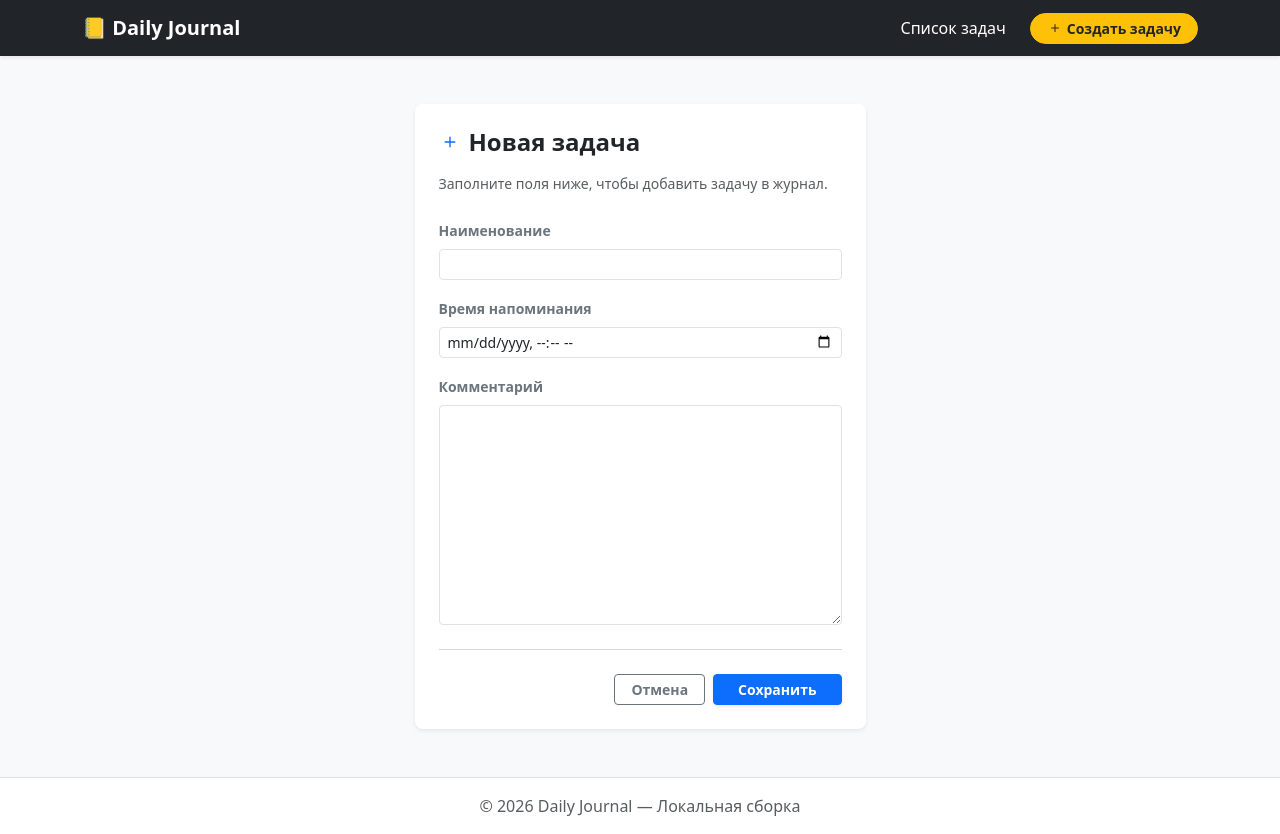
After one commit to burmspb-code/Daily_journal, a Django app: page /task/add/ in a window 1280 px wide. The commit adds this page. Run offline with Django 5.2, Linux system fonts and the light colour scheme; some libraries are stand-ins or nearby versions.

Commit message:
add created task

```diff
--- a/config/urls.py
+++ b/config/urls.py
@@ -1,25 +1,8 @@
-"""
-URL configuration for config project.
-
-The `urlpatterns` list routes URLs to views. For more information please see:
-    https://docs.djangoproject.com/en/6.0/topics/http/urls/
-Examples:
-Function views
-    1. Add an import:  from my_app import views
-    2. Add a URL to urlpatterns:  path('', views.home, name='home')
-Class-based views
-    1. Add an import:  from other_app.views import Home
-    2. Add a URL to urlpatterns:  path('', Home.as_view(), name='home')
-Including another URLconf
-    1. Import the include() function: from django.urls import include, path
-    2. Add a URL to urlpatterns:  path('blog/', include('blog.urls'))
-"""
-
 from django.contrib import admin
 from django.urls import path
 from django.urls import path, include
 
 urlpatterns = [
     path("admin/", admin.site.urls),
-    path("", include("daily.urls")),
+    path("", include(("daily.urls", "daily"), namespace="daily")),
 ]
--- /dev/null
+++ b/daily/forms.py
@@ -0,0 +1,22 @@
+from django import forms
+from .models import Task
+
+
+class TaskForm(forms.ModelForm):
+    class Meta:
+        model = Task
+        fields = ['name', 'reminder_at', 'comment']
+
+        # Профессиональный штрих: задаем тип поля "Календарь + Время"
+        widgets = {
+            'reminder_at': forms.DateTimeInput(
+                attrs={'type': 'datetime-local'},
+                format='%Y-%m-%dT%H:%M'
+            ),
+        }
+
+    # Переопределяем метод __init__, чтобы Django корректно читал существующую дату при редактировании
+    def __init__(self, *args, **kwargs):
+        super().__init__(*args, **kwargs)
+        if self.instance and self.instance.pk and self.instance.reminder_at:
+            self.initial['reminder_at'] = self.instance.reminder_at.strftime('%Y-%m-%dT%H:%M')
--- a/daily/templates/daily/base.html
+++ b/daily/templates/daily/base.html
@@ -11,23 +11,8 @@
 </head>
 <body class="d-flex flex-column h-100 bg-light">
 
-    <!-- Верхняя навигационная панель (Navbar) -->
-    <nav class="navbar navbar-expand-lg navbar-dark bg-dark shadow-sm">
-        <div class="container">
-            <a class="navbar-brand fw-bold" href="{% url 'task_list' %}">📒 Daily Journal</a>
-            <button class="navbar-toggler" type="button" data-bs-toggle="collapse" data-bs-target="#navbarNav">
-                <span class="navbar-toggler-icon"></span>
-            </button>
-            <div class="collapse navbar-collapse" id="navbarNav">
-                <ul class="navbar-nav ms-auto">
-                    <li class="nav-item">
-                        <a class="nav-link active" href="{% url 'task_list' %}">Список задач</a>
-                    </li>
-                </ul>
-            </div>
-        </div>
-    </nav>
-
+    <!-- Подключение компонента навигационной панели -->
+    {% include 'daily/includes/navbar.html' %}
     <!-- Основной контент страницы -->
     <main class="flex-shrink-0 my-5">
         <div class="container">
--- /dev/null
+++ b/daily/templates/daily/includes/navbar.html
@@ -0,0 +1,26 @@
+<!-- Верхняя навигационная панель (Navbar) -->
+<nav class="navbar navbar-expand-lg navbar-dark bg-dark shadow-sm">
+    <div class="container">
+        <a class="navbar-brand fw-bold" href="{% url 'daily:task_list' %}">📒 Daily Journal</a>
+        <button class="navbar-toggler" type="button" data-bs-toggle="collapse" data-bs-target="#navbarNav">
+            <span class="navbar-toggler-icon"></span>
+        </button>
+        <div class="collapse navbar-collapse" id="navbarNav">
+            <ul class="navbar-nav ms-auto align-items-center gap-2">
+                <li class="nav-item">
+                    <a class="nav-link active" href="{% url 'daily:task_list' %}">Список задач</a>
+                </li>
+                <!-- Кнопка создания задачи с красивой векторной иконкой -->
+                <li class="nav-item ms-lg-2">
+                    <a class="btn btn-warning btn-sm fw-bold px-3 text-dark rounded-pill d-flex align-items-center gap-1.5" href="{% url 'daily:task_create' %}">
+                        <!-- Векторная SVG-иконка плюса вместо текстового значка -->
+                        <svg xmlns="http://w3.org" width="16" height="16" fill="currentColor" class="me-1" viewBox="0 0 16 16" style="vertical-align: middle;">
+                            <path d="M8 4a.5.5 0 0 1 .5.5v3h3a.5.5 0 0 1 0 1h-3v3a.5.5 0 0 1-1 0v-3h-3a.5.5 0 0 1 0-1h3v-3A.5.5 0 0 1 8 4"/>
+                        </svg>
+                        <span>Создать задачу</span>
+                    </a>
+                </li>
+            </ul>
+        </div>
+    </div>
+</nav>
--- /dev/null
+++ b/daily/templates/daily/task_form.html
@@ -0,0 +1,74 @@
+{% extends 'daily/base.html' %}
+
+{% block title %}Создать задачу | Daily Journal{% endblock %}
+
+{% block content %}
+<div class="row justify-content-center">
+    <div class="col-md-6 col-lg-5">
+        <!-- Карточка формы -->
+        <div class="card shadow-sm border-0 rounded-3">
+            <div class="card-body p-4">
+                <h2 class="h4 fw-bold text-dark mb-3 d-flex align-items-center gap-2">
+                    <!-- Современная SVG-иконка плюса вместо старого эмодзи -->
+                    <svg xmlns="http://w3.org" width="22" height="22" fill="currentColor" class="text-primary" viewBox="0 0 16 16">
+                        <path d="M8 4a.5.5 0 0 1 .5.5v3h3a.5.5 0 0 1 0 1h-3v3a.5.5 0 0 1-1 0v-3h-3a.5.5 0 0 1 0-1h3v-3A.5.5 0 0 1 8 4"/>
+                    </svg>
+                    <span>Новая задача</span>
+                </h2>
+                <p class="text-muted small mb-4">Заполните поля ниже, чтобы добавить задачу в журнал.</p>
+
+                <!-- Форма отправки данных в Django -->
+                <form method="POST" action="">
+                    {% csrf_token %}
+
+                    <!-- Рендеринг полей формы с автоматическими Bootstrap классами -->
+                    {% for field in form %}
+                        <div class="mb-3">
+                            <label for="{{ field.id_for_label }}" class="form-label fw-semibold small text-secondary">
+                                {{ field.label }}
+                            </label>
+
+                            <!-- Добавляем Bootstrap-класс form-control динамически -->
+                            {{ field }}
+
+                            {% if field.help_text %}
+                                <div class="form-text small">{{ field.help_text }}</div>
+                            {% endif %}
+
+                            {% for error in field.errors %}
+                                <div class="text-danger small mt-1">⚠️ {{ error }}</div>
+                            {% endfor %}
+                        </div>
+                    {% endfor %}
+
+                    <hr class="my-4 text-muted opacity-25">
+
+                    <!-- Кнопки управления -->
+                    <div class="d-flex gap-2 justify-content-end">
+                        <a href="{% url 'daily:task_list' %}" class="btn btn-outline-secondary btn-sm px-3 fw-semibold">
+                            Отмена
+                        </a>
+                        <button type="submit" class="btn btn-primary btn-sm px-4 fw-semibold shadow-sm">
+                            Сохранить
+                        </button>
+                    </div>
+                </form>
+            </div>
+        </div>
+    </div>
+</div>
+
+<script>
+    // Профессиональный штрих: автоматически добавляем Bootstrap-класс для всех инпутов формы
+    document.addEventListener("DOMContentLoaded", function() {
+        const formInputs = document.querySelectorAll('form input, form textarea, form select');
+        formInputs.forEach(input => {
+            if (input.type !== 'checkbox' && input.type !== 'radio') {
+                input.classList.add('form-control', 'form-control-sm');
+            } else {
+                input.classList.add('form-check-input');
+            }
+        });
+    });
+</script>
+{% endblock %}
--- a/daily/templates/daily/task_list.html
+++ b/daily/templates/daily/task_list.html
@@ -81,7 +81,7 @@
 <div class="d-flex justify-content-between align-items-center mb-3">
     <h1 class="h3 fw-bold text-dark mb-0">Daily Journal & Tasks</h1>
     <div class="d-flex gap-2">
-        <a href="{% url 'task_list' %}" class="btn btn-outline-secondary btn-sm fw-semibold">Сбросить все фильтры</a>
+        <a href="{% url 'daily:task_list' %}" class="btn btn-outline-secondary btn-sm fw-semibold">Сбросить все фильтры</a>
         <span class="badge bg-primary fs-6 py-1.5 px-3">Найдено задач: {{ tasks|length }}</span>
     </div>
 </div>
--- a/daily/urls.py
+++ b/daily/urls.py
@@ -1,7 +1,13 @@
 from django.urls import path
-from .views import TaskListView  # Импортируем наш новый класс
+from .views import TaskListView, TaskCreateView
+from .apps import DailyConfig
+
+
+app_name = DailyConfig.name
 
 urlpatterns = [
-    # Заменяем функцию на класс
+    # Страница с таблицей задач
     path('', TaskListView.as_view(), name='task_list'),
+    # Страница создания новой задачи
+    path('task/add/', TaskCreateView.as_view(), name='task_create'),
 ]
--- a/daily/views.py
+++ b/daily/views.py
@@ -1,5 +1,8 @@
-from django.views.generic import ListView
+from django.views.generic import ListView, CreateView
+from django.urls import reverse_lazy
 from .models import Task
+from .forms import TaskForm
+
 
 class TaskListView(ListView):
     model = Task
@@ -38,3 +41,10 @@ class TaskListView(ListView):
         context['current_flag'] = self.request.GET.get('flag', '')
         context['current_sort'] = self.request.GET.get('sort', '')
         return context
+
+class TaskCreateView(CreateView):
+    model = Task
+    context_object_name = "task"
+    form_class = TaskForm
+    success_url = reverse_lazy("daily:task_list")
+    success_message = "Новыя задача успешно создана!"
```
